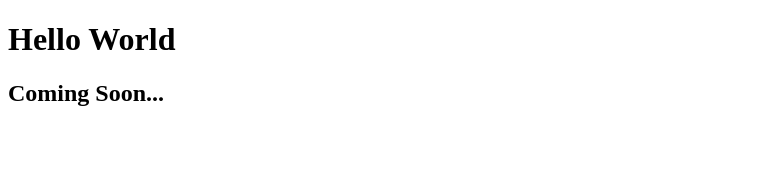
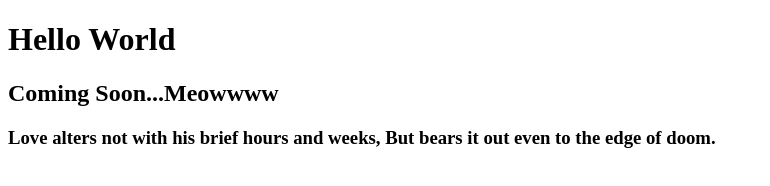
Before and after one commit to kenny-pan/wynnke-site, a plain HTML site: page index.html in a window 1280 px wide. Shown: the whole page, without its empty margins (0-770 px from the left). Drawn offline with Linux system fonts and the light colour scheme.

Commit message:
Update index.html

```diff
--- a/index.html
+++ b/index.html
@@ -7,6 +7,8 @@
   </head>
   <body>
     <h1>Hello World</h1>
-    <h2>Coming Soon...</h2>
+    <h2>Coming Soon...Meowwww</h2>
+    <h3>Love alters not with his brief hours and weeks,
+But bears it out even to the edge of doom.</h3>
   </body>
 </html>
```
